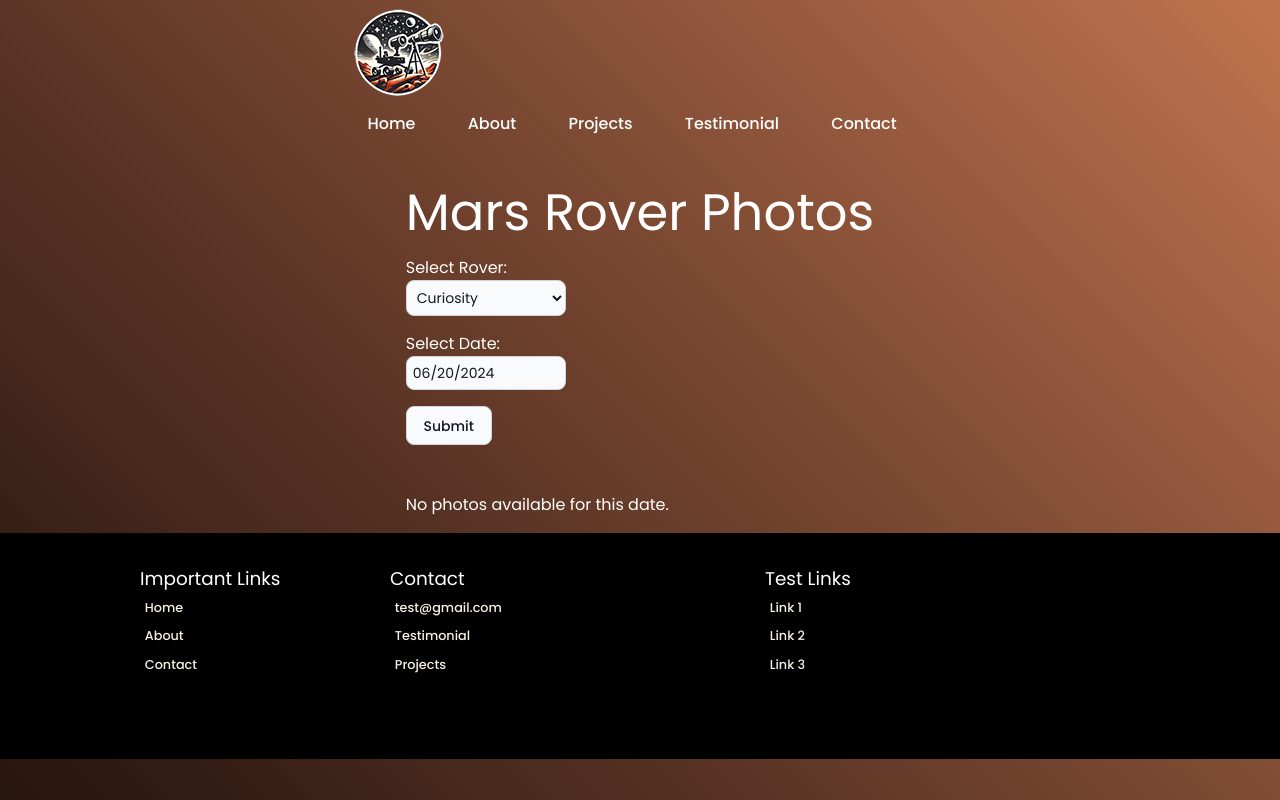
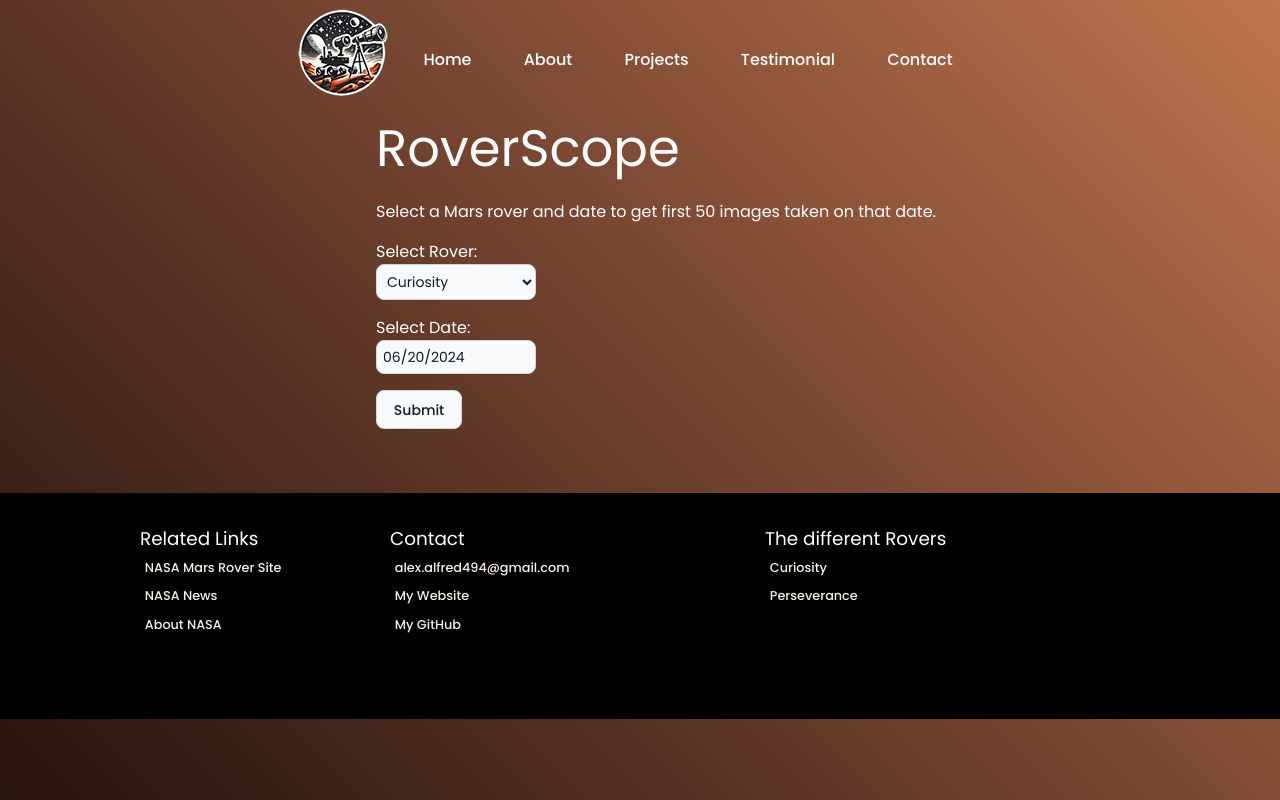
Before and after one commit to aalfr494/RoverScope, a React (Vite) app: page / in a window 1280 px wide. Built offline with nearby package versions, Linux system fonts and the light colour scheme.

Commit message:
modify package json to try to get heroku to deploy

```diff
--- a/index.html
+++ b/index.html
@@ -43,27 +43,26 @@
       <div class="container">
         <footer>
           <div class="col-1">
-            <h2 class="column-heading">Important Links</h2>
+            <h2 class="column-heading">Related Links</h2>
             <ul>
-              <li><a href="#">Home</a></li>
-              <li><a href="#">About</a></li>
-              <li><a href="#">Contact</a></li>
+              <li><a href="https://science.nasa.gov/mission/msl-curiosity/">NASA Mars Rover Site</a></li>
+              <li><a href="https://www.nasa.gov/news/">NASA News</a></li>
+              <li><a href="https://www.nasa.gov/about/">About NASA</a></li>
             </ul>
           </div>
           <div class="col-2">
             <h2 class="column-heading">Contact</h2>
             <ul>
-              <li><a href="#">test@gmail.com</a></li>
-              <li><a href="#">Testimonial</a></li>
-              <li><a href="#">Projects</a></li>
+              <li><a href="mailto:alex.alfred494@gmail.com">alex.alfred494@gmail.com</a></li>
+              <li><a href="https://alexalfred.com/">My Website</a></li>
+              <li><a href="https://github.com/aalfr494">My GitHub</a></li>
             </ul>
           </div>
           <div class="col-3">
-            <h2 class="column-heading">Test Links</h2>
+            <h2 class="column-heading">The different Rovers</h2>
             <ul>
-              <li><a href="#">Link 1</a></li>
-              <li><a href="#">Link 2</a></li>
-              <li><a href="#">Link 3</a></li>
+              <li><a href="https://science.nasa.gov/mission/msl-curiosity/">Curiosity</a></li>
+              <li><a href="https://science.nasa.gov/mission/mars-2020-perseverance/">Perseverance</a></li>
             </ul>
           </div>
         </footer>
--- a/src/App.tsx
+++ b/src/App.tsx
@@ -38,6 +38,8 @@ const App: React.FC = () => {
   const [selectedDate, setSelectedDate] = useState<Date | null>(new Date());
   const [photos, setPhotos] = useState<Photo[]>([]);
   const [isLoading, setIsLoading] = useState<boolean>(false)
+  const [hasSubmitted, setHasSubmitted] = useState<boolean>(false)
+  const [hasNoData, setHasNoData] = useState<boolean>(false)
 
   const styles = {
     datePickerDiv: {
@@ -57,6 +59,7 @@ const App: React.FC = () => {
 
   const handleSubmit = async (event: React.FormEvent<HTMLFormElement>) => {
     event.preventDefault();
+    setHasSubmitted(!hasSubmitted);
     if (selectedDate) {
       const formattedDate = selectedDate.toISOString().split('T')[0];
       const apiKey = 'DEMO_KEY'; // Replace with your NASA API key if available
@@ -67,6 +70,10 @@ const App: React.FC = () => {
         const response = await axios.get<MarsRoverPhotosApiResponse>(url);
         setIsLoading(false);
         setPhotos(response.data.photos.slice(1, 50));
+        if(response.data.photos.length < 1) {
+          setHasNoData(true)
+
+        }
       } catch (error) {
         setIsLoading(false);
         console.error('Error fetching data from NASA API', error);
@@ -76,7 +83,8 @@ const App: React.FC = () => {
 
   return (
     <div className="App">
-      <h1>Mars Rover Photos</h1>
+      <h1>RoverScope</h1>
+      <h4 style={{ paddingTop: '1.5rem' }}>Select a Mars rover and date to get first 50 images taken on that date.</h4>
       <form onSubmit={handleSubmit}>
       <SelectBar selectedRover={selectedRover} handleSelect={handleSelect} />
       <div style={styles.datePickerDiv}>
@@ -84,7 +92,7 @@ const App: React.FC = () => {
         <br />
         <DatePicker className="w-40 bg-gray-50 border border-gray-300 text-gray-900 text-sm rounded-lg focus:ring-blue-500 focus:border-blue-500 block p-1.5 dark:bg-gray-700 dark:border-gray-600" selected={selectedDate} onChange={(date: Date | null) => setSelectedDate(date)} />
       </div>
-      <button className="bg-gray-50 border border-gray-300 text-gray-900 text-sm"type="submit">Submit</button>
+      <button className="bg-gray-50 hover:bg-gray-300 border border-gray-300 text-gray-900 text-sm"type="submit">Submit</button>
       </form>
       <div className="photo-area">
         {
@@ -99,7 +107,7 @@ const App: React.FC = () => {
   </div>
         }
         {photos.length > 0 ? (
-          <div>
+          <div id="photo-display">
             <h2>Photos taken by {selectedRover.charAt(0).toUpperCase() + selectedRover.slice(1)} on {selectedDate?.toDateString()}:</h2>
             <div style={{ display: 'flex', flexWrap: 'wrap' }}>
               {photos.map((photo) => (
@@ -110,7 +118,7 @@ const App: React.FC = () => {
             </div>
           </div>
         ) : (
-          <p>No photos available for this date.</p>
+          hasSubmitted && hasNoData && <p>No photos available for this date.</p>
         )}
       </div>
     </div>
--- a/src/index.css
+++ b/src/index.css
@@ -39,6 +39,7 @@
 
 div#root {
   padding: 1rem;
+  padding-left: 3rem;
 }
 
 a {
@@ -86,6 +87,8 @@ body {
 #nav-content ul {
 	list-style: none;
 	text-align: left;
+  margin-top: -4rem;
+  margin-left: 7rem;
 }
 #nav-content ul li {
   display: inline-block;
@@ -142,8 +145,8 @@ button:focus-visible {
 
 #footer footer {
   display: flex;
-  align-items: center;
-  justify-content: center;
+  align-items: flex-start;
+  justify-content: flex-start;
 }
 
 footer h2 {
```
Also changed, not shown: package.json (+7 -2 lines).
